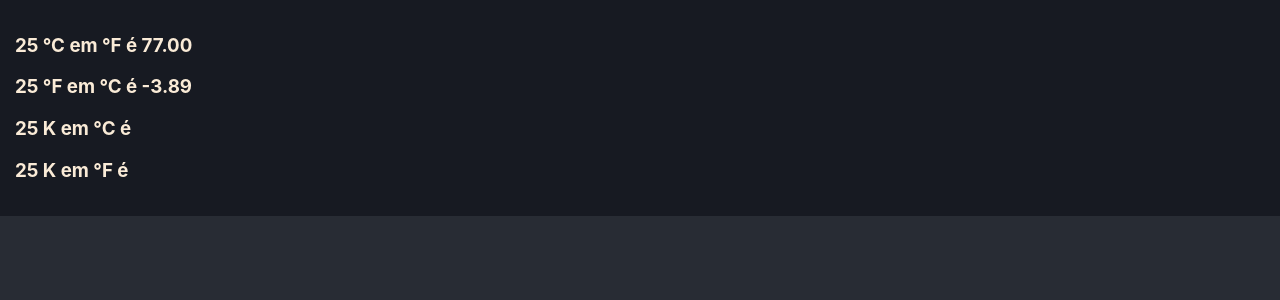
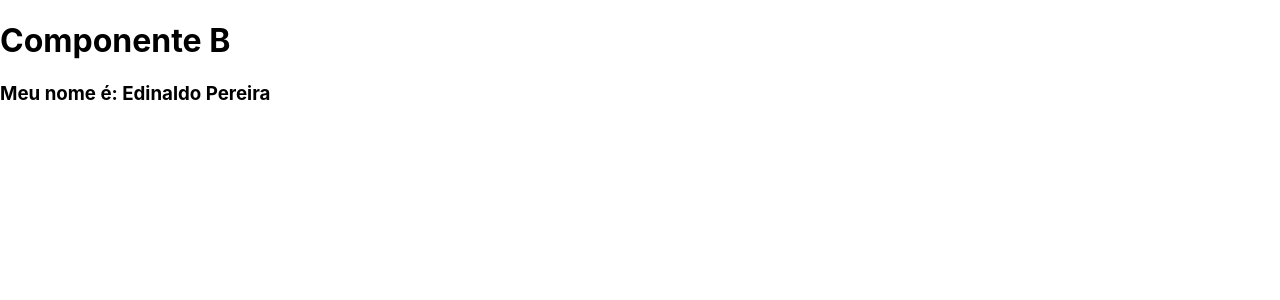
Before and after one commit to eromeromerom/PIW2023.1, a React (Create React App) app: page / in a window 1280 px wide. Shown: the top 300 px of the page. Built offline with nearby package versions, Linux system fonts and the light colour scheme.

Commit message:
21-03-2023_Hierarquia_MultiComponent_children

```diff
--- a/src/App.js
+++ b/src/App.js
@@ -1,17 +1,19 @@
-import logo from './logo.svg';
+// import logo from './logo.svg';
 //import './App.css';
-import HelloWorld from './components/00HelloWorld';
-import Calc from './components/01Calc';
-import MyProps from './components/02MyProps';
-import MeusDados from './components/atividade00/02MeusDados';
-import Temperatura from './components/atividade00/03Temperatura';
+// import HelloWorld from './components/00HelloWorld';
+// import Calc from './components/01Calc';
+// import MyProps from './components/02MyProps';
+// import MeusDados from './components/atividade00/02MeusDados';
+// import Temperatura from './components/atividade00/03Temperatura';
+import {FunctionA} from './components/04Hierarquia/FunctionA';
 
 function App() {
 
   return (
     <div className="App">
       {/* <MeusDados nome="Heron" curso="Design Digital" uni="Universidade Federal do Ceará"/> */}
-      <Temperatura />
+      {/* <Temperatura /> */}
+      <FunctionA sobrenome = "Pereira"/>
     </div>
   );
 }
--- /dev/null
+++ b/src/components/04Hierarquia/FunctionA.jsx
@@ -0,0 +1,11 @@
+import FunctionB from "./FunctionB"
+
+const FunctionA = ({sobrenome}) => {
+    return (
+        <div>
+            <FunctionB nome = "Edinaldo" sobrenome = {sobrenome}/>
+        </div>
+    )
+}
+
+export {FunctionA}
--- /dev/null
+++ b/src/components/04Hierarquia/FunctionB.jsx
@@ -0,0 +1,11 @@
+
+const FunctionB = ({nome, sobrenome}) => {
+    return (
+        <div>
+            <h1>Componente B</h1>
+            <h3>Meu nome é: {nome} {sobrenome}</h3>
+        </div>
+    )
+}
+
+export default FunctionB
```
